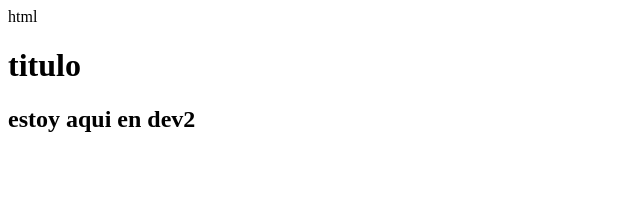
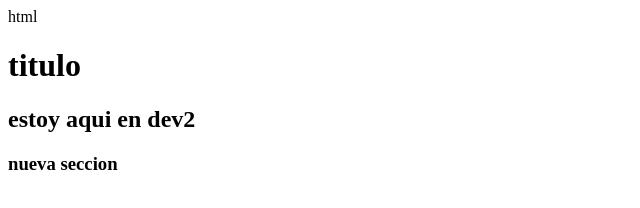
Before and after one commit to Srb4by/rebase, a plain HTML site: page index.html in a window 1280 px wide. Shown: the whole page, without its empty margins (0-640 px from the left). Drawn offline with Linux system fonts and the light colour scheme.

Commit message:
nuev seccion

```diff
--- a/index.html
+++ b/index.html
@@ -9,6 +9,7 @@
 <header>html</header>
 <h1>titulo</h1>
 <h2>estoy aqui en dev2</h2>
+<h3>nueva seccion</h3>
 
 </body>
 </html>
```
